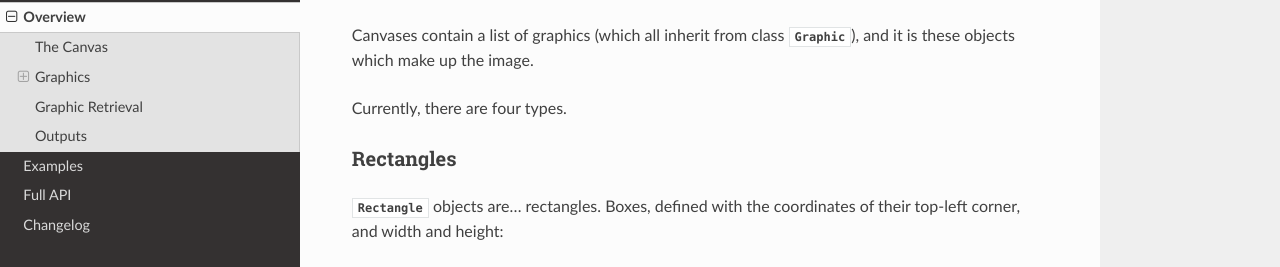
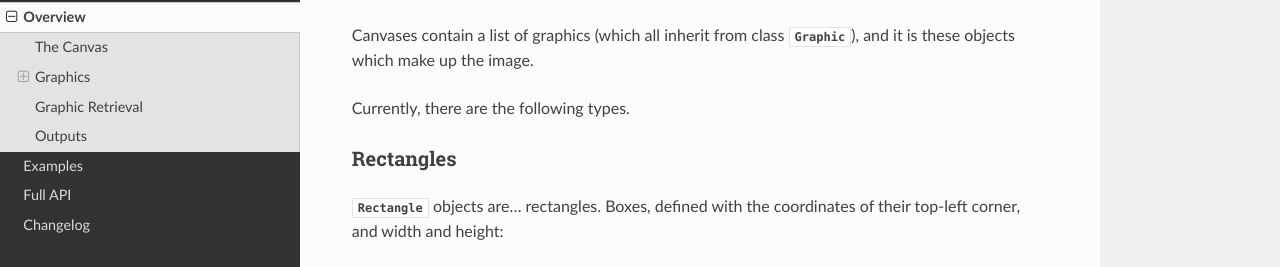
Before and after one commit to samirelanduk/omnicanvas, a Sphinx documentation site: the page built from docs/source/overview.rst, in a window 1280 px wide and 900 px high, scrolled down 461 px. Shown: the part 159-426 px from the top of the window. Built offline with Sphinx 7.4.7 and the Read the Docs theme 2.0.0, drawn with Linux system fonts in a browser that asks for light colours.

Commit message:
Fix out of date count in docs

```diff
--- a/README.rst
+++ b/README.rst
@@ -81,7 +81,7 @@ Graphics
 Canvases contain a list of graphics (which all inherit from class
 ``Graphic``), and it is these objects which make up the image.
 
-Currently, there are four types.
+Currently, there are the following types.
 
 Rectangles
 ##########
--- a/docs/source/overview.rst
+++ b/docs/source/overview.rst
@@ -29,7 +29,7 @@ Graphics
 Canvases contain a list of graphics (which all inherit from class
 :py:class:`.Graphic`), and it is these objects which make up the image.
 
-Currently, there are four types.
+Currently, there are the following types.
 
 Rectangles
 ##########
```
